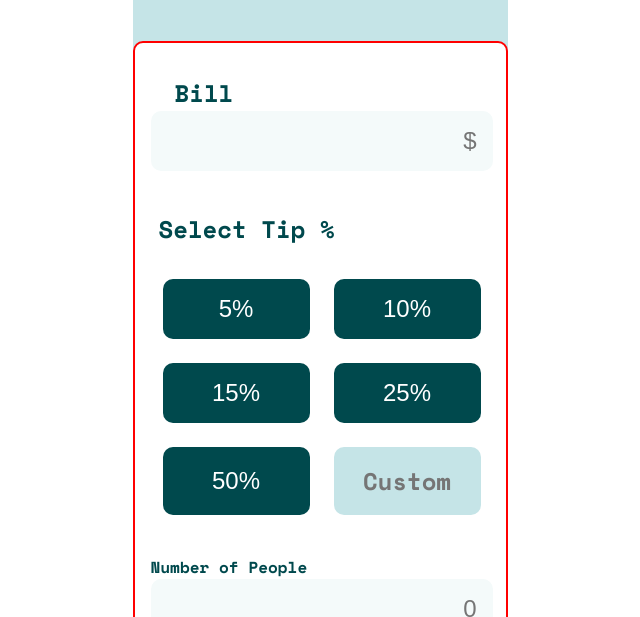
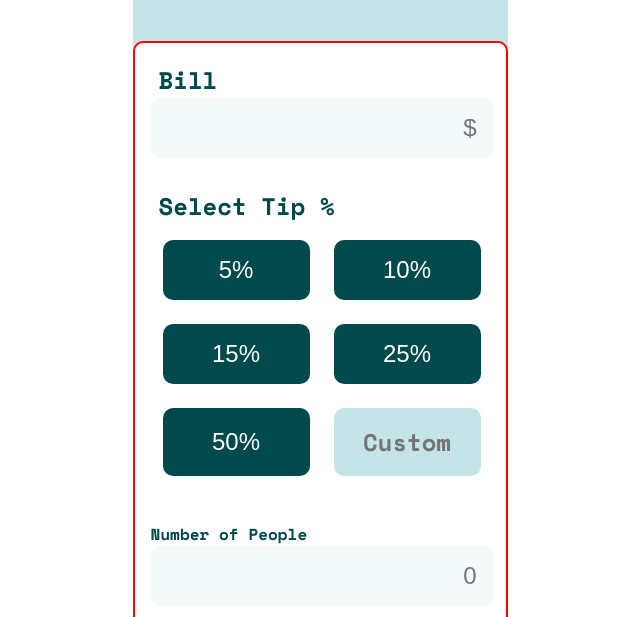
Before and after one commit to Have-Samuel/tip-calculator-app, a plain HTML site: page index.html in a window 1280 px wide. Shown: the part 183-800 px from the top of the page, without its empty margins (320-960 px from the left). Drawn offline with nearby package versions, Linux system fonts and the light colour scheme.

Commit message:
Stylings

```diff
--- a/style.css
+++ b/style.css
@@ -77,9 +77,7 @@ h1 {
   justify-content: center;
   align-items: center;
   flex-direction: column;
-  margin: 1rem;
   border-radius: 10px;
-  /* border: 2px solid red; */
 }
 
 .calculator__input1 label {
@@ -121,7 +119,6 @@ input::-webkit-inner-spin-button {
   padding: 1rem;
   border-radius: 10px;
   background-color: var(--white);
-  margin-top: 1rem;
 }
 
 .calculator__input2 label {
```
